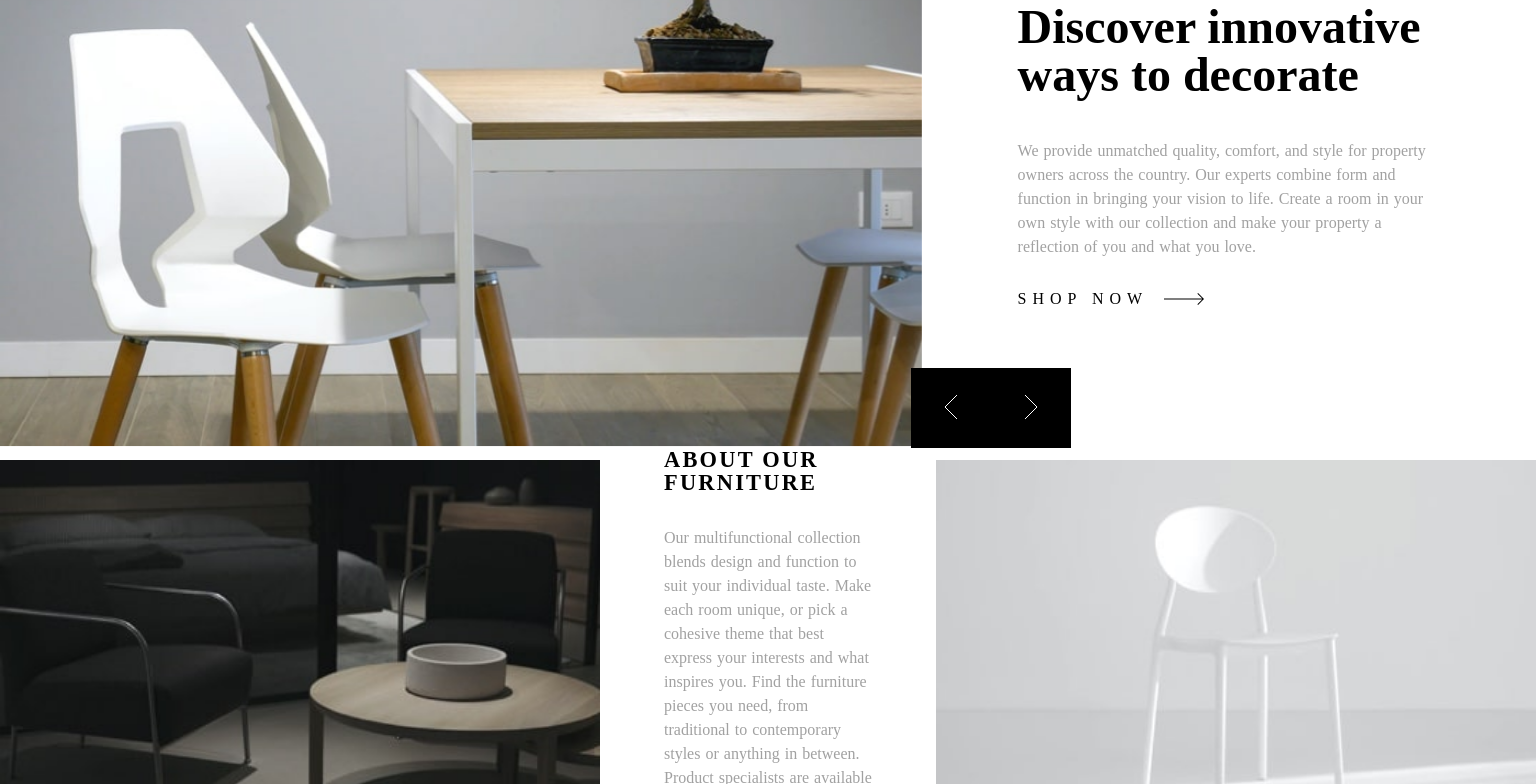
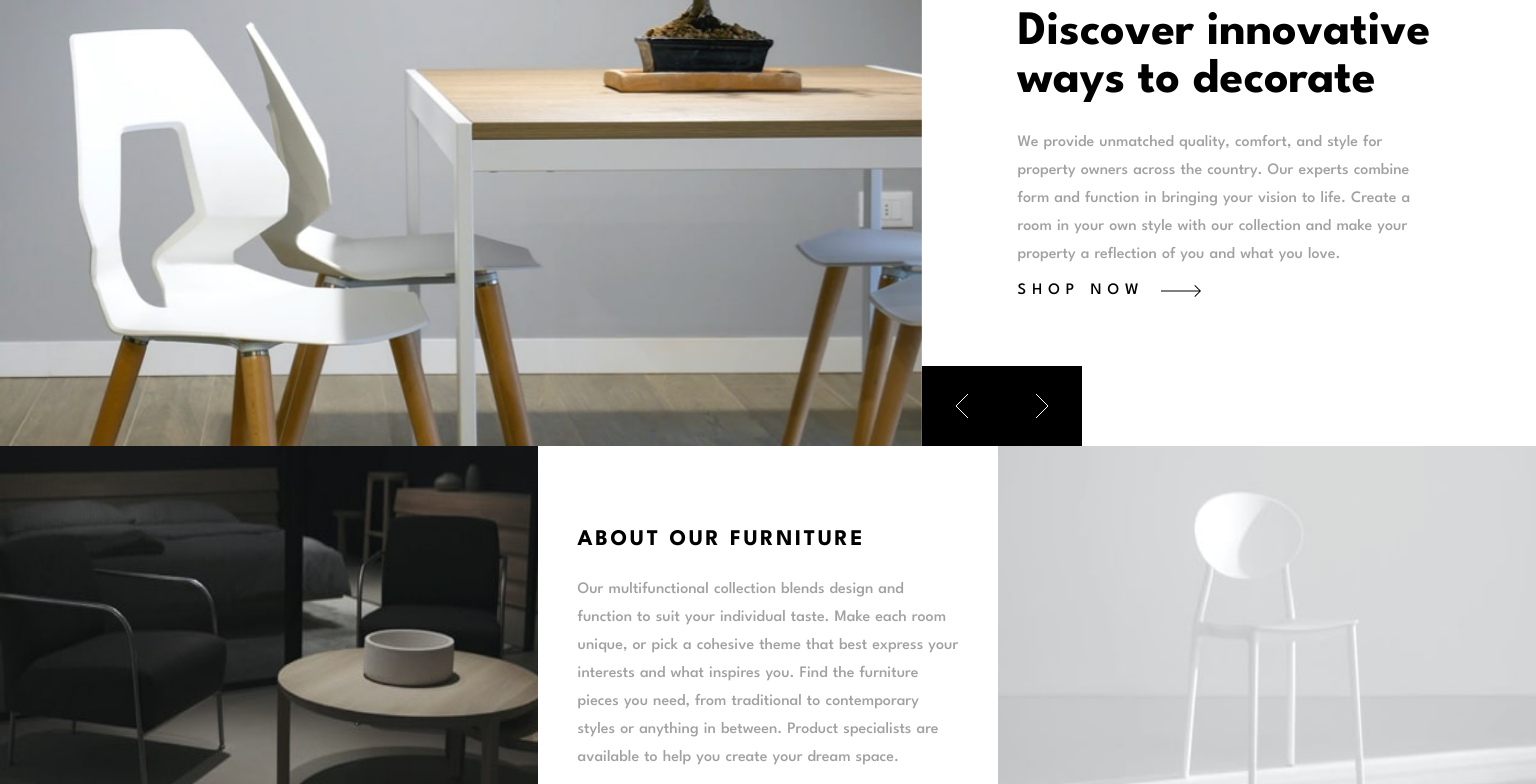
Before and after one commit to AndyNotfound/Room, a React (Create React App) app: page / in a window 1536 px wide. Shown: the part 140-924 px from the top of the page. Built offline with nearby package versions, Linux system fonts and the light colour scheme.

Commit message:
Fix: Bugy user interface for desktop

```diff
--- a/src/components/about/about.jsx
+++ b/src/components/about/about.jsx
@@ -7,7 +7,7 @@ export default function About() {
   return (
     <section className="about">
       <img src={darkAbout} />
-      <div>
+      <div className='center'>
         <h2>About our furniture</h2>
         <p className="paragraph">Our multifunctional collection blends design and function to suit your individual taste.
   Make each room unique, or pick a cohesive theme that best express your interests and what
--- a/src/components/scss/_reset.scss
+++ b/src/components/scss/_reset.scss
@@ -28,7 +28,7 @@ footer, header, hgroup, menu, nav, section {
 	display: block;
 }
 body {
-	line-height: 1;
+	line-height: 0;
 }
 ol, ul {
 	list-style: none;
@@ -45,7 +45,3 @@ table {
 	border-collapse: collapse;
 	border-spacing: 0;
 }
-
-*{
-	box-sizing: border-box;
-}
--- a/src/components/scss/style.css
+++ b/src/components/scss/style.css
@@ -31,7 +31,7 @@ footer, header, hgroup, menu, nav, section {
 }
 
 body {
-  line-height: 1;
+  line-height: 0;
 }
 
 ol, ul {
@@ -55,14 +55,20 @@ table {
 
 * {
   box-sizing: border-box;
+  font-family: "League Spartan", sans-serif;
+}
+
+.paragraph {
+  color: hsl(0deg, 0%, 63%);
+  word-spacing: 1px;
+  line-height: 3ch;
+}
+
+h1, h2, h3, h4, h5, h6 {
+  line-height: 3ch;
 }
 
 nav {
-  display: flex;
-  flex-direction: row;
-  justify-content: center;
-  align-items: center;
-  gap: 2em;
   padding: 0 1em 0 1em;
   width: 100%;
   height: 70px;
@@ -71,6 +77,11 @@ nav {
   overflow-x: hidden;
   font-family: "League Spartan", sans-serif;
   background-color: transparent;
+  display: flex;
+  flex-direction: row;
+  justify-content: center;
+  align-items: center;
+  gap: 2em;
 }
 @media screen and (min-width: 1440px) {
   nav {
@@ -102,6 +113,7 @@ nav .toggleMenu .grayed {
   color: hsl(0deg, 0%, 63%);
 }
 nav .navLinks {
+  color: hsl(0deg, 0%, 100%);
   display: flex;
   flex-direction: row;
   justify-content: end;
@@ -117,7 +129,6 @@ nav .navLinks {
   padding: 0 2em 0 1em;
   background-color: hsl(0deg, 0%, 100%);
   transition: ease-out 0.5s;
-  color: hsl(0deg, 0%, 100%);
 }
 @media screen and (min-width: 1440px) {
   nav .navLinks {
@@ -155,6 +166,9 @@ nav .navLinks.navLinksActive {
     background-color: unset;
   }
 }
+nav .navLinks.navLinksActive > li > a:hover {
+  text-decoration: none;
+}
 nav .navLinks > li > a:hover {
   text-decoration: underline;
   text-underline-offset: 5px;
@@ -164,14 +178,9 @@ nav .navLinks > li > a:hover {
           text-decoration-style: solid;
 }
 
-.paragraph {
-  color: hsl(0deg, 0%, 63%);
-  word-spacing: 1px;
-  line-height: 3ch;
-}
-
 .main {
   width: 100%;
+  font-family: "League Spartan", sans-serif;
   display: flex;
   flex-direction: column;
   justify-content: flex-start;
@@ -188,9 +197,8 @@ nav .navLinks > li > a:hover {
     position: relative;
   }
 }
-
-.hero {
-  width: 100vw;
+.main .hero {
+  width: 100%;
   padding: 1em 2em;
   margin-top: 4em;
   display: flex;
@@ -200,28 +208,29 @@ nav .navLinks > li > a:hover {
   gap: 1em;
 }
 @media screen and (min-width: 1440px) {
-  .hero {
-    width: 40vw;
+  .main .hero {
+    width: 40%;
     padding: 1em 6em;
     margin-top: 0em;
     display: flex;
     flex-direction: column;
     justify-content: flex-start;
     align-items: flex-start;
-    gap: 1em;
+    gap: 0em;
   }
 }
-.hero h1 {
+.main .hero h1 {
+  line-height: 1;
   font-size: 2.2em;
   font-weight: bold;
 }
 @media screen and (min-width: 1440px) {
-  .hero h1 {
+  .main .hero h1 {
     font-size: 3em;
     margin-bottom: 0.5em;
   }
 }
-.hero .link {
+.main .hero .link {
   margin-top: 1em;
   display: flex;
   flex-direction: row;
@@ -229,44 +238,43 @@ nav .navLinks > li > a:hover {
   align-items: center;
   gap: 1em;
 }
-.hero .link > a {
+.main .hero .link > a {
   text-transform: uppercase;
   vertical-align: middle;
   letter-spacing: 6px;
   font-weight: 500;
 }
-.hero .link > a:hover {
+.main .hero .link > a:hover {
   color: #444444;
 }
-.hero .link > img {
+.main .hero .link > img {
   font-weight: bold;
 }
-.hero .link:hover img {
+.main .hero .link:hover img {
   margin-left: 0.5em;
   transition: all ease-in-out 0.2s;
 }
-
-.swiper {
-  width: 100vw;
+.main .swiper {
+  width: 100%;
   position: relative;
   z-index: 0;
 }
 @media screen and (min-width: 1440px) {
-  .swiper {
+  .main .swiper {
     position: unset;
-    width: 60vw;
+    width: 60%;
   }
 }
-.swiper .carouselItem {
+.main .swiper .carouselItem {
   width: 100%;
 }
-.swiper .carouselItem img {
+.main .swiper .carouselItem img {
   width: 100%;
   height: auto;
 }
-.swiper .buttonGroup {
+.main .swiper .buttonGroup {
   position: absolute;
-  bottom: 2px;
+  bottom: 0px;
   right: 0px;
   z-index: 3;
   background-color: black;
@@ -280,27 +288,28 @@ nav .navLinks > li > a:hover {
   gap: 0;
 }
 @media screen and (min-width: 1440px) {
-  .swiper .buttonGroup {
+  .main .swiper .buttonGroup {
     width: 10rem;
     height: 5rem;
-    right: calc(100% - (9.35rem + 60vw));
-    bottom: 1px;
+    right: calc(100% - (10em + 60%));
+    bottom: 0;
   }
 }
-.swiper .buttonGroup .box {
+.main .swiper .buttonGroup .box {
   width: 50%;
   height: 100%;
   padding: 1em;
   aspect-ratio: 1;
   background-color: black;
 }
-.swiper .buttonGroup .box:hover {
+.main .swiper .buttonGroup .box:hover {
   background-color: #444444;
 }
 
 .about {
   width: 100%;
   margin-top: 4em;
+  font-family: "League Spartan", sans-serif;
   display: flex;
   flex-direction: column;
   justify-content: flex-start;
@@ -318,24 +327,33 @@ nav .navLinks > li > a:hover {
     gap: 0em;
   }
 }
-.about h2 {
+.about .center {
+  padding: 1em 2.5em;
+  display: flex;
+  flex-direction: column;
+  justify-content: flex-start;
+  align-items: flex-start;
+  gap: 1em;
+}
+@media screen and (min-width: 1440px) {
+  .about .center {
+    display: flex;
+    flex-direction: column;
+    justify-content: space-around;
+    align-items: flex-start;
+    gap: 1em;
+  }
+}
+.about .center h2 {
   font-size: 1.4em;
   font-weight: bold;
-  padding: 0 2rem;
   text-transform: uppercase;
   letter-spacing: 0.2ch;
 }
 @media screen and (min-width: 1440px) {
-  .about h2 {
-    padding: 0 4rem;
-  }
-}
-.about p {
-  padding: 1em 2em;
-}
-@media screen and (min-width: 1440px) {
-  .about p {
-    padding: 2em 4em;
+  .about .center p {
+    max-height: 400px;
+    text-overflow: ellipsis;
   }
 }
 .about img {
@@ -345,7 +363,8 @@ nav .navLinks > li > a:hover {
 }
 @media screen and (min-width: 1440px) {
   .about img {
-    width: 600px;
+    min-width: 35%;
     height: 400px;
+    max-height: 900px;
   }
 }/*# sourceMappingURL=style.css.map */
--- a/src/components/scss/style.scss
+++ b/src/components/scss/style.scss
@@ -1,5 +1,10 @@
 @import './variables';
 @import './reset';
+
+*{
+	box-sizing: border-box;
+	font-family: $font-family;
+}
 
 @mixin displayFlex ($justifyContent, $alignItems, $flexDirection, $gap) {
     display: flex;
@@ -35,8 +40,17 @@
     }
 }
 
+.paragraph{
+    color: $dark-gray;
+    word-spacing: 1px;
+    line-height: 3ch;
+}
+
+h1, h2, h3, h4, h5, h6{
+    line-height: 3ch;
+}
+
 nav{
-    @include displayFlex(center, center, row, 2em);
     padding: 0 1em 0 1em;
     width: 100%;
     height: 70px;
@@ -45,12 +59,12 @@ nav{
     overflow-x: hidden;
     font-family: $font-family;
     background-color: transparent;
+    @include displayFlex(center, center, row, 2em);
     @include desktop{
         height: fit-content;
         padding: 3em 0 0 3em;
         @include displayFlex(flex-start, center, row, 2em);
     }
-
     .toggleMenu{
         position: absolute;
         left: 1em;
@@ -61,23 +75,22 @@ nav{
         @include desktop{
             display: none;
         }
-
         .grayed{
             color: $dark-gray;
         }
     }
-
     .navLinks{
+        color: $white;
         @include displayFlex(end, center, row, 1em);
         @include mobileNavigation(100%, 0);
-        color: $white;
-
         &.navLinksActive{
             @include displayFlex(end, center, row, 1em);
             @include mobileNavigation(0, 0);
             color: black;
+            & > li > a:hover{
+                text-decoration: none;
             }
-
+        }
         & > li > a:hover{
             text-decoration: underline;
             text-underline-offset: 5px;
@@ -87,34 +100,27 @@ nav{
     }
 }
 
-.paragraph{
-    color: $dark-gray;
-    word-spacing: 1px;
-    line-height: 3ch;
-}
-
 .main{
     width: 100%;
+    font-family: $font-family;
     @include displayFlex(flex-start, flex-start, column, 1em);
     @include desktop{
         @include displayFlex(flex-start, center, row, 0em);
         position: relative;
     }
-}
-
     .hero{
-    width: 100vw;
+        width: 100%;
         padding: 1em 2em;
         margin-top: 4em;
         @include displayFlex(flex-start, flex-start, column, 1em);
         @include desktop{
-        width: 40vw;
+            width: 40%;
             padding: 1em 6em;
             margin-top: 0em;
-        @include displayFlex(flex-start, flex-start, column, 1em);
+            @include displayFlex(flex-start, flex-start, column, 0em);
         }
-
         h1{
+            line-height: 1;
             font-size: 2.2em;
             font-weight: bold;
             @include desktop{
@@ -122,8 +128,6 @@ nav{
                 margin-bottom: 0.5em;
             }
         }
-
-
         .link{
             margin-top: 1em;
             @include displayFlex(flex-start, center, row, 1em);
@@ -147,28 +151,24 @@ nav{
             }
         }
     }
-
     .swiper {
-    width: 100vw;
+        width: 100%;
         position: relative;
         z-index: 0;
         @include desktop{
             position: unset;
-        width: 60vw;
+            width: 60%;
         }
-
         .carouselItem{
             width: 100%;
-    }
-
-    .carouselItem img{
+            & img{
                 width: 100%;
                 height: auto;
             }
-
+        }
         .buttonGroup{
           position: absolute;
-      bottom: 2px;
+          bottom: 0px;
           right: 0px;
           z-index: 3;
           background-color: black;
@@ -179,11 +179,9 @@ nav{
           @include desktop{
             width: 10rem;
             height: 5rem;
-        right: calc(100% - calc(9.35rem + 60vw));
-        bottom: 1px;
+            right: calc(100% - calc(10em + 60%));
+            bottom: 0;
           }
-
-
           .box{
               width: 50%;
               height: 100%;
@@ -196,42 +194,47 @@ nav{
           }
         }
     }
+}
 
 .about{
     width: 100%;
     margin-top: 4em;
+    font-family: $font-family;
     @include displayFlex(flex-start, flex-start, column, 3em);
     @include desktop{
         margin-top: 0;
         padding-top: 0;
         @include displayFlex(flex-start, center, row, 0em);
     }
-
+    .center{
+        padding: 1em 2.5em;
+        @include displayFlex(flex-start, flex-start, column, 1em);
+        @include desktop{
+            @include displayFlex(space-around, flex-start, column, 1em);
+        }
         h2{
             font-size: 1.4em;
             font-weight: bold;
-        padding: 0 2rem;
             text-transform: uppercase;
             letter-spacing: 0.2ch;
             @include desktop{
-            padding: 0 4rem;
             }
         }
-
         p{
-        padding: 1em 2em;
             @include desktop{
-            padding: 2em 4em;
+                max-height: 400px;
+                text-overflow: ellipsis;
             }
         }
-
+    }
     img{
         width: 99%;
         height: auto;
         margin: auto;
         @include desktop{
-            width: 600px;
+            min-width: 35%;
             height: 400px;
+            max-height: 900px;
         }
     }
 }
```
Also changed, not shown: 1 other file (tests, documents, lock files or other folders). Lines whose indentation alone changed are shown as unchanged.
